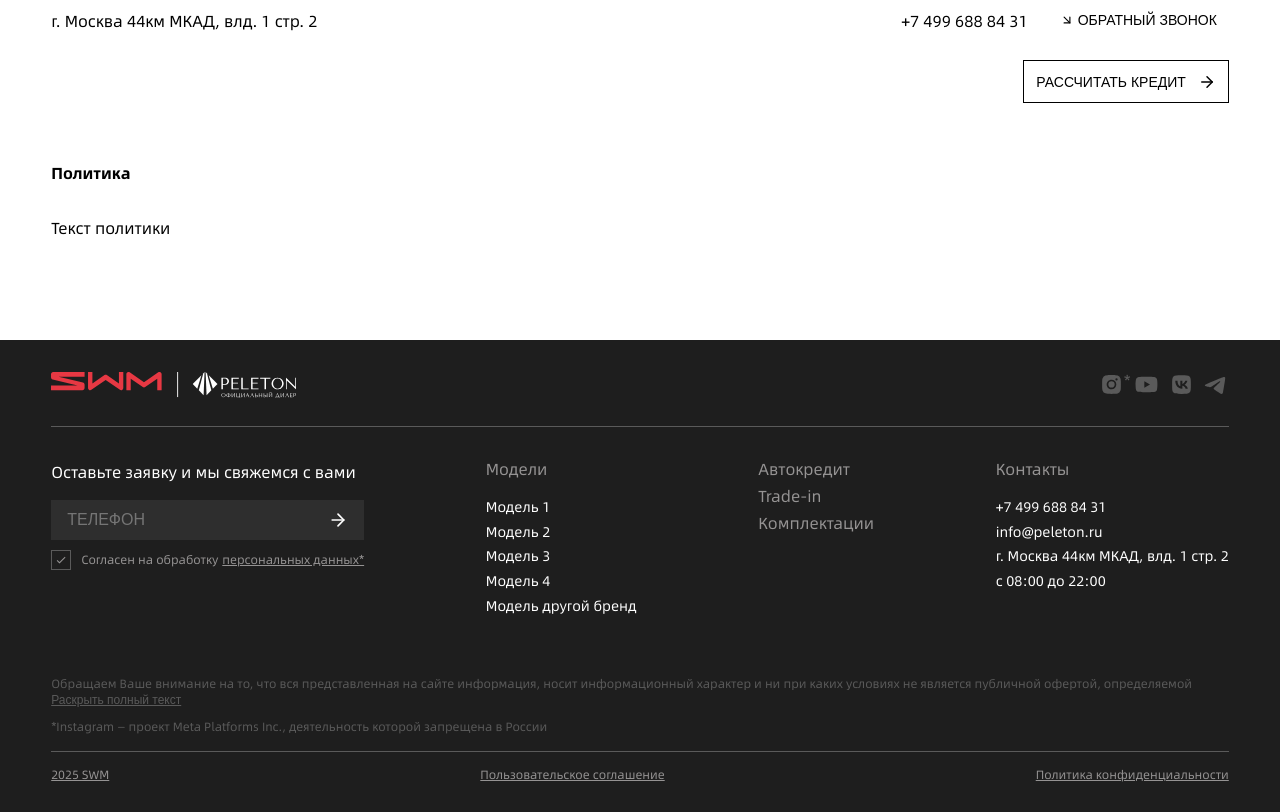
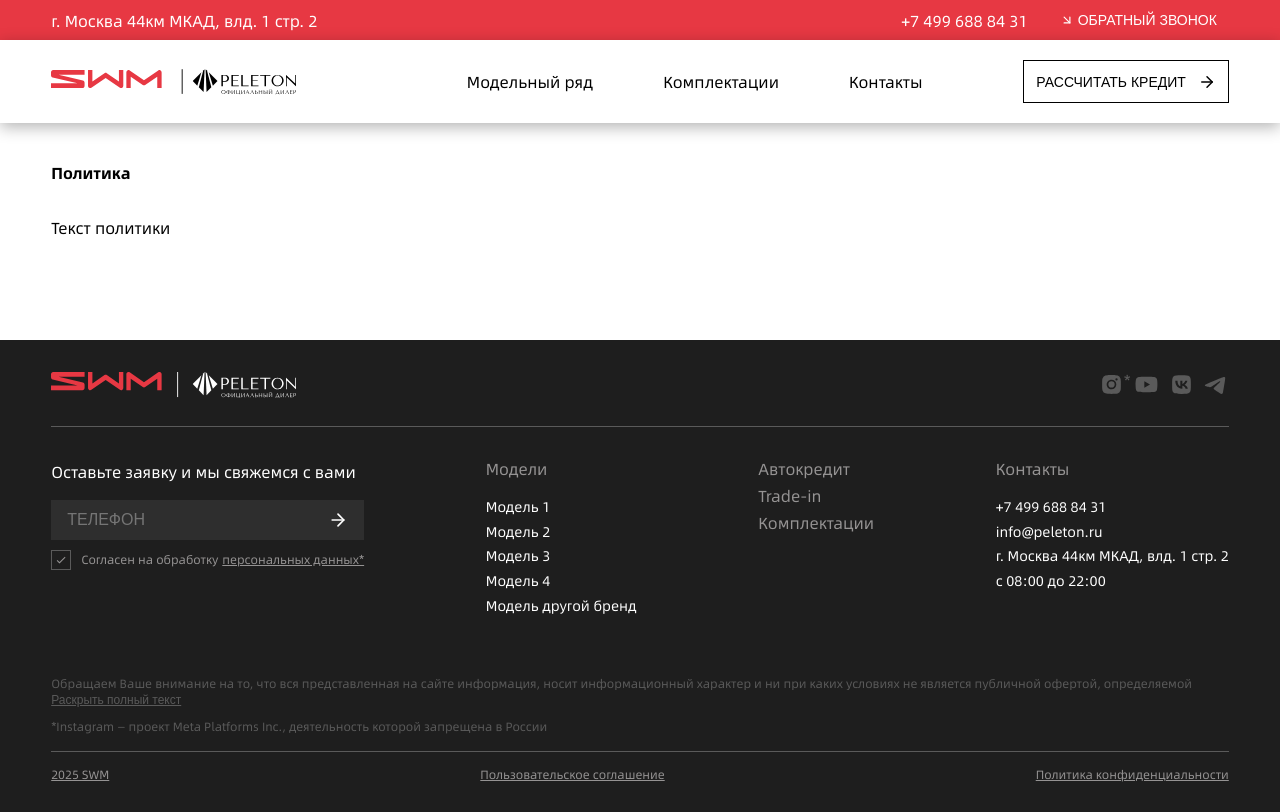
Before and after one commit to TwoMokko/land, a Next.js app: page /policy in a window 1280 px wide. Built offline with nearby package versions, Linux system fonts and the light colour scheme; no server answers.

Commit message:
change header colors on policy and  terms pages

```diff
--- a/src/widgets/header/ui/Header.module.scss
+++ b/src/widgets/header/ui/Header.module.scss
@@ -412,3 +412,51 @@
 		}
 	}
 }
+
+// Другие цвета для страниц политики
+.coloredHeader {
+	.header {
+		background-color: $color-light;
+		box-shadow: 0 4px 15px rgba(0, 0, 0, 0.3);
+
+		.headerLogo {
+			background-image: url("/images/icons/logo-scroll.svg");
+		}
+
+		nav .headerNav li a {
+			color: $color-dark;
+
+			&:hover {
+				color: $color-primary;
+			}
+		}
+	}
+
+	.headerContacts {
+		background-color: $color-primary;
+
+		.container {
+			background-color: transparent;
+
+			a,
+			div {
+				color: #fff;
+			}
+		}
+
+		.headerTopBtn {
+			background-color: transparent;
+			color: #fff;
+			border-color: #fff;
+
+			svg path {
+				fill: #fff;
+			}
+
+			&:hover {
+				color: #fff;
+				border-color: #fff;
+			}
+		}
+	}
+}
--- a/src/widgets/header/ui/Header.tsx
+++ b/src/widgets/header/ui/Header.tsx
@@ -4,6 +4,7 @@ import React, { useEffect, useRef, useState } from "react";
 import { FiArrowRight } from "react-icons/fi";
 
 import Link from "next/link";
+import { usePathname } from "next/navigation";
 
 import { useModal } from "@/src/app/_providers/ModalProvider";
 import { about, navigationLinks, scrollThreshold } from "@/src/shared/config";
@@ -20,6 +21,8 @@ export function Header() {
 	const [burgerOpen, setBurgerOpen] = useState(false);
 	const burgerMenuRef = useRef<HTMLDivElement>(null);
 	const burgerButtonRef = useRef<HTMLDivElement>(null);
+	const pathname = usePathname();
+	const isPolicyOrTerms = pathname === "/policy" || pathname === "/terms-of-use";
 
 	useEffect(() => {
 		document.body.classList.toggle("lock", burgerOpen);
@@ -81,7 +84,11 @@ export function Header() {
 		));
 
 	return (
-		<header className={`${styles.headerWrapper} ${burgerOpen ? styles.active : ""}`}>
+		<header
+			className={`${styles.headerWrapper} ${burgerOpen ? styles.active : ""} ${
+				isPolicyOrTerms ? styles.coloredHeader : ""
+			}`}
+		>
 			{isReady && !isMobile && (
 				<div className={styles.headerContacts}>
 					<div className={`${styles.container} container`}>
```
